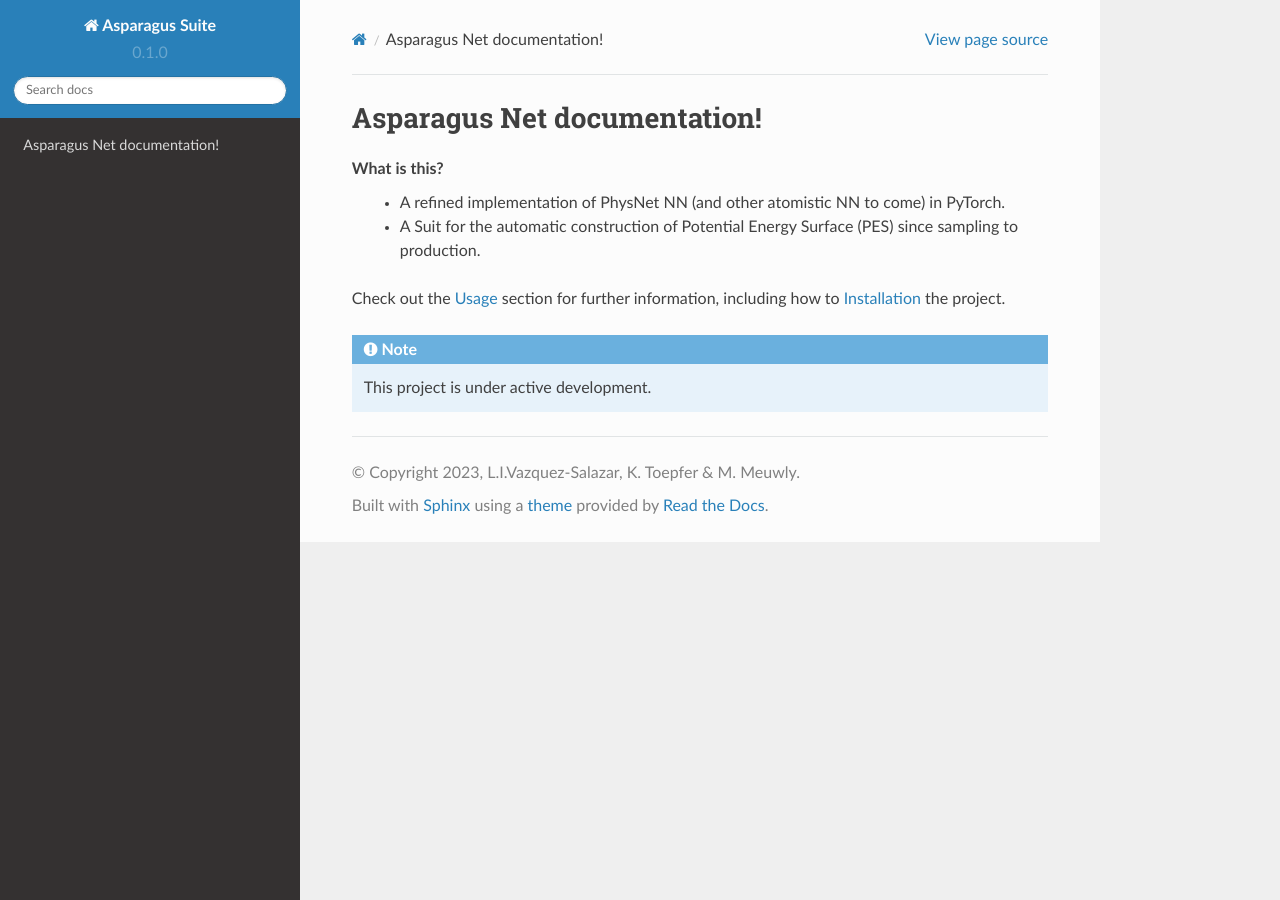
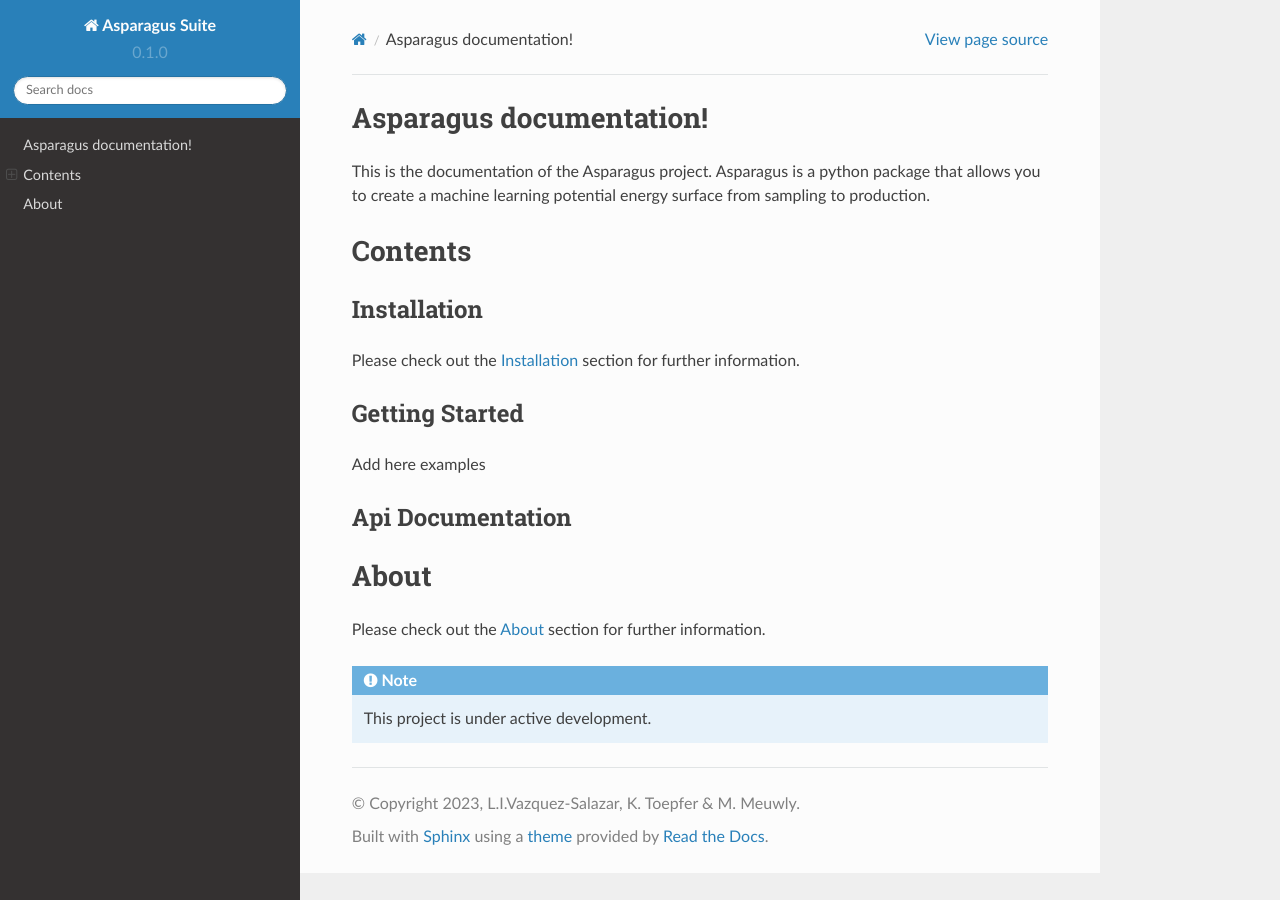
Before and after one commit to LIVazquezS/Asparagus, a Sphinx documentation site: the page built from docs/source/index.rst, in a window 1280 px wide. Built offline with Sphinx 7.4.7 and the Read the Docs theme 2.0.0, drawn with Linux system fonts in a browser that asks for light colours.

Commit message:
adding bones of documentation

```diff
--- a/docs/source/index.rst
+++ b/docs/source/index.rst
@@ -1,12 +1,32 @@
-Asparagus Net documentation!
+Asparagus documentation!
 ===================================
 
-What is this?
- - A refined implementation of PhysNet NN (and other atomistic NN to come) in PyTorch.
- - A Suit for the automatic construction of Potential Energy Surface (PES) since sampling to production.
+This is the documentation of the Asparagus project. Asparagus is a python package that allows you to create a machine learning
+potential energy surface from sampling to production.
 
-Check out the :doc:`usage` section for further information, including
-how to :ref:`installation` the project.
+Contents
+========
+
+------------
+Installation
+------------
+Please check out the :doc:`installation` section for further information.
+
+---------------
+Getting Started
+---------------
+
+Add here examples
+
+----------------
+Api Documentation
+----------------
+
+
+About
+=====
+
+Please check out the :doc:`about` section for further information.
 
 .. note::
 
```
Also changed, not shown: docs/source/about.rst (added, +32 -0 lines), docs/source/contribute.rst (added, +13 -0 lines), docs/source/example.rst (added, +10 -0 lines), docs/source/installation.rst (added, +61 -0 lines), docs/source/usage.rst (deleted, +0 -51 lines).
